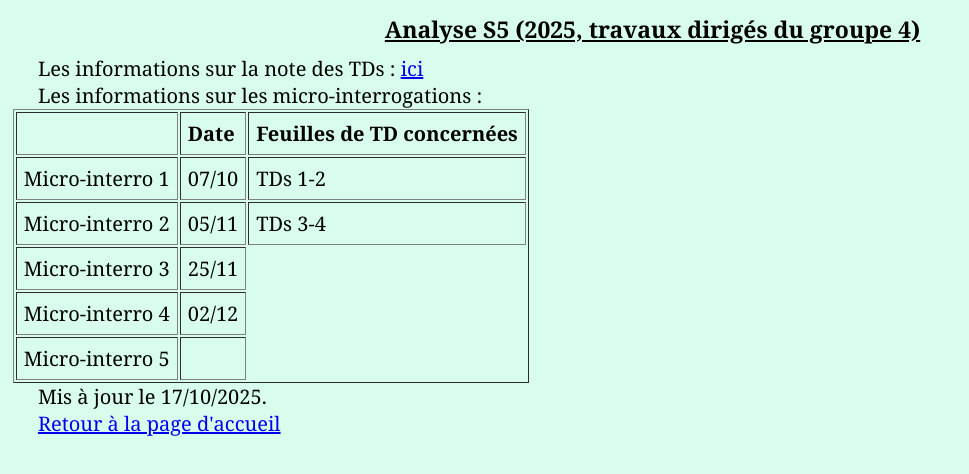
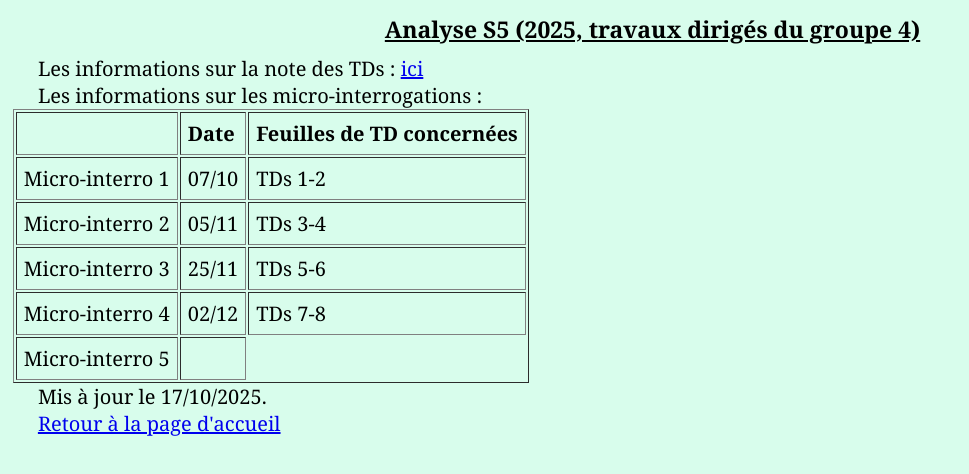
Before and after one commit to ivan-novikov98/ivan-novikov98.github.io, a plain HTML site: page teaching/Analyse25/Analyse25.html in a window 1280 px wide. Shown: the whole page, without its empty margins (0-969 px from the left). Drawn offline with Linux system fonts and the light colour scheme.

Commit message:
Update Analyse25.html

```diff
--- a/teaching/Analyse25/Analyse25.html
+++ b/teaching/Analyse25/Analyse25.html
@@ -37,10 +37,12 @@
   <tr>
     <td>Micro-interro 3</td>
     <td>25/11</td>
+    <td>TDs 5-6</td>
   </tr>
   <tr>
     <td>Micro-interro 4</td>
     <td>02/12</td>
+    <td>TDs 7-8</td>
   </tr>
   <tr>
     <td>Micro-interro 5</td>
```
